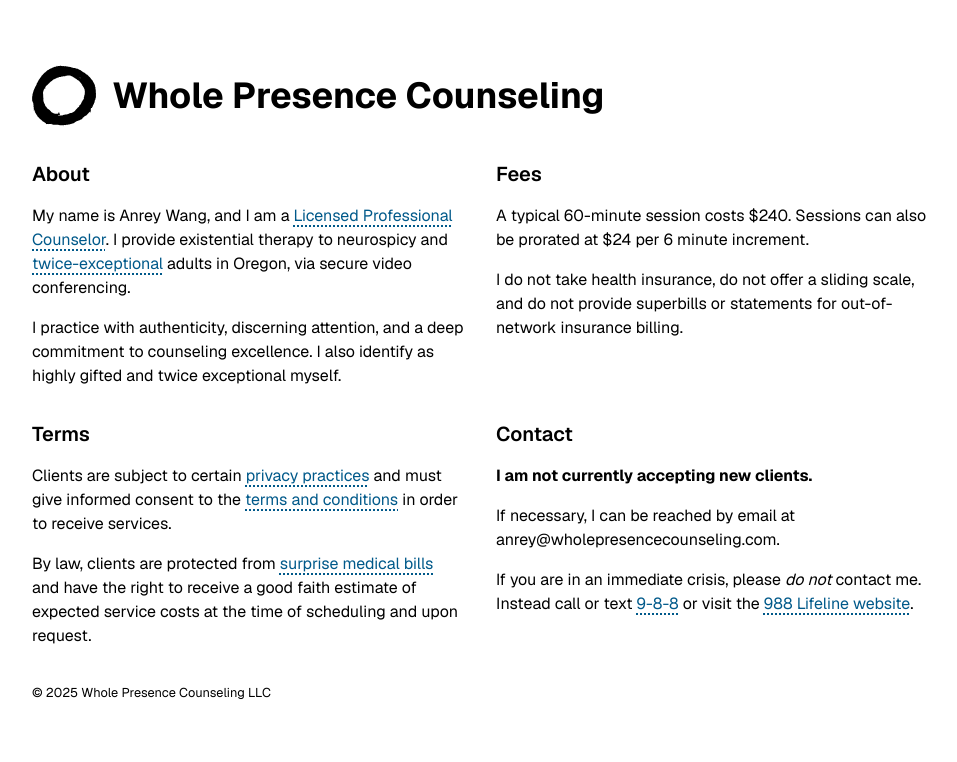
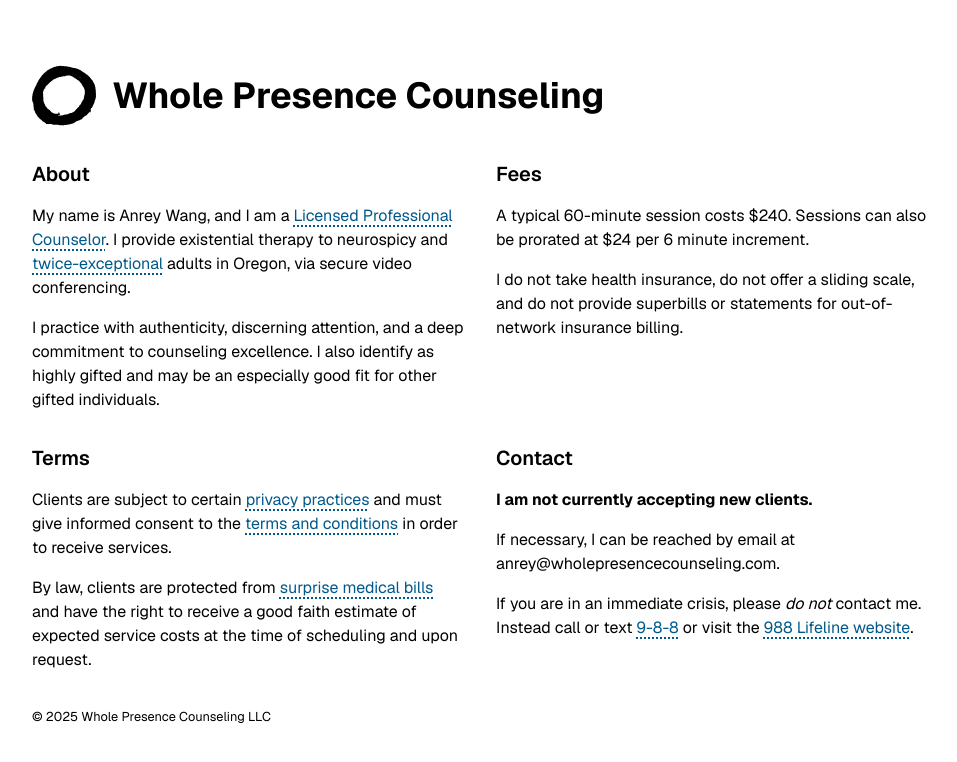
Before and after one commit to anreyw/wpc, a Next.js app: page / in a window 1280 px wide. Shown: the top 762 px of the page, without its empty margins (32-989 px from the left). Built offline with nearby package versions, Linux system fonts and the light colour scheme.

Commit message:
Updated About content.

```diff
--- a/app/page.tsx
+++ b/app/page.tsx
@@ -6,7 +6,7 @@ export default function Main() {
       <section className="flex flex-col gap-4">
 	<h2 className="text-xl font-semibold">About</h2>
 	<p> My name is Anrey Wang, and I am a <a href="https://www.counseling.org/mental-health-counseling/what-is-counseling" className={linkStyle}>Licensed Professional Counselor</a>. I provide existential therapy to neurospicy and <a href="https://en.wikipedia.org/wiki/Twice_exceptional" className={linkStyle}>twice-exceptional</a> adults in Oregon, via secure video conferencing.</p>
-	<p> I practice with authenticity, discerning attention, and a deep commitment to counseling excellence. I also identify as highly gifted and twice exceptional myself.</p>
+	<p> I practice with authenticity, discerning attention, and a deep commitment to counseling excellence. I also identify as highly gifted and may be an especially good fit for other gifted individuals.</p>
       </section>
 
       <section className="flex flex-col gap-4">
```
